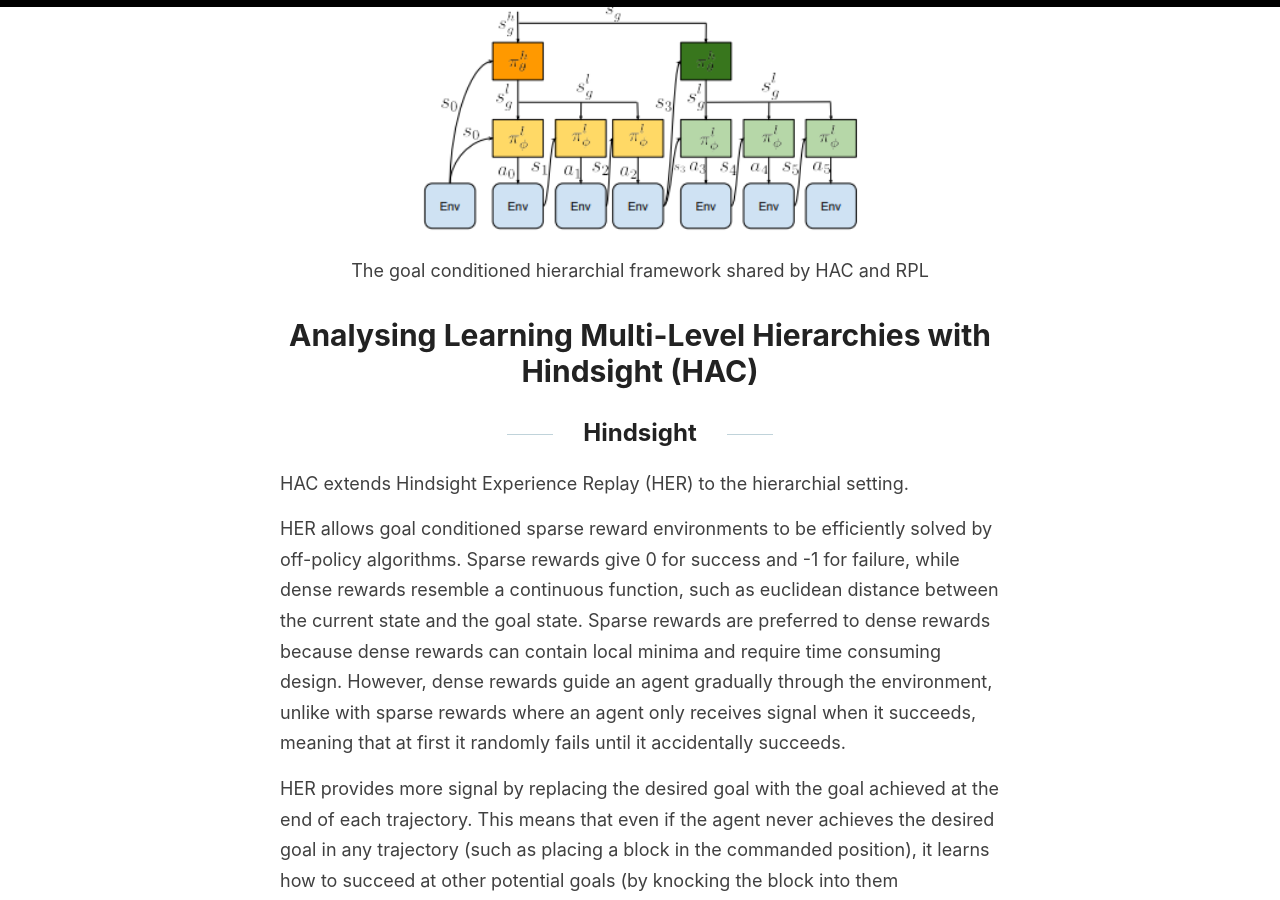
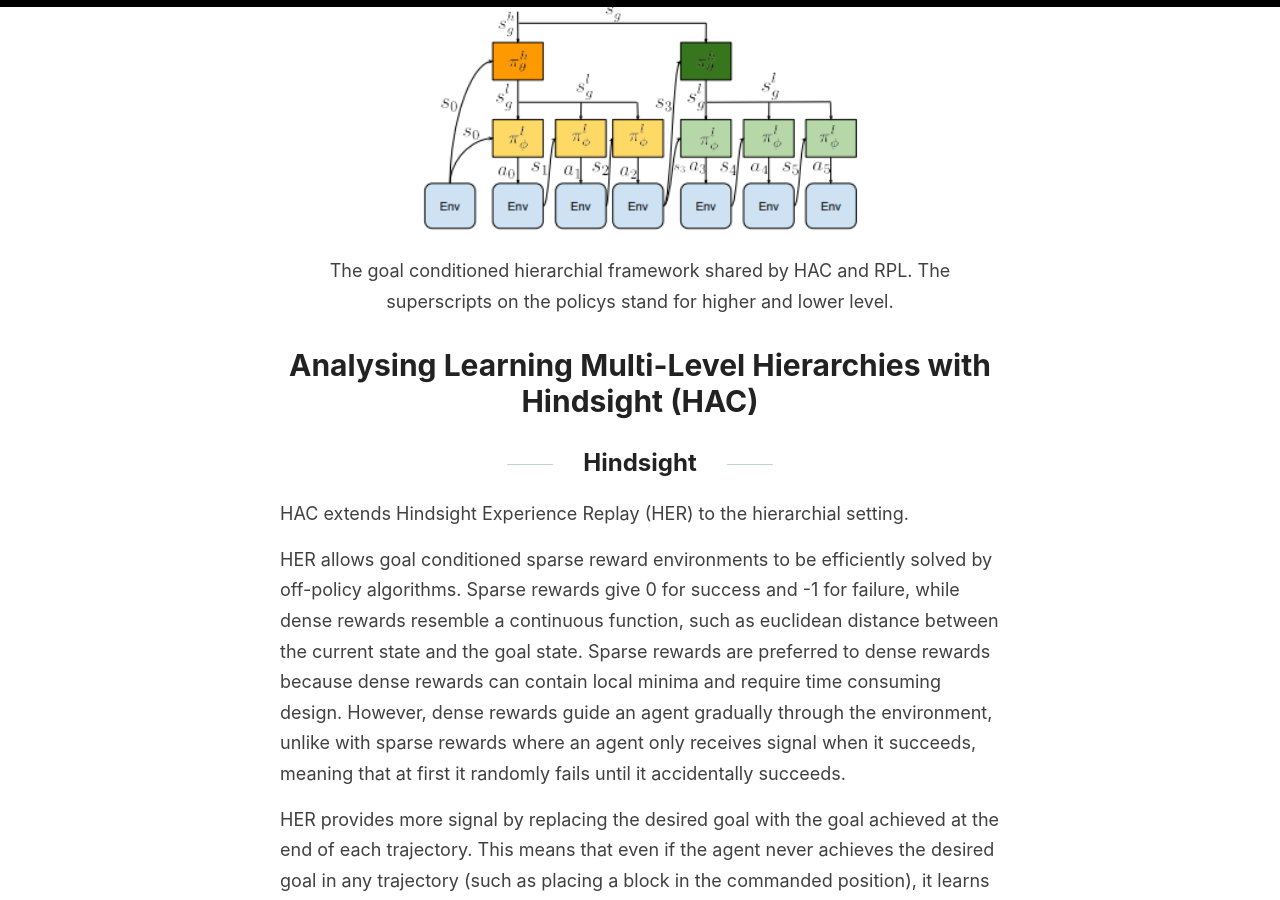
Before and after one commit to sholtodouglas/sholtodouglas.github.io, a Jekyll site: the page built from _posts/2020-06-03-DoesHierarchialRLWorkYet.md, in a window 1280 px wide and 900 px high, scrolled down 4693 px. Built offline with Jekyll 4.4.1, drawn with Linux system fonts in a browser that asks for light colours; formulas are drawn with MathJax 3.

Commit message:
Update 2020-06-03-DoesHierarchialRLWorkYet.md

```diff
--- a/_posts/2020-06-03-DoesHierarchialRLWorkYet.md
+++ b/_posts/2020-06-03-DoesHierarchialRLWorkYet.md
@@ -61,7 +61,7 @@ When state space is available, specifying goals here is easy, inexpensive to com
 {: style="text-align:center"}
 <figure>
     <img src='https://sholtodouglas.github.io/images/hierarchial/algo.png' style="width:65%" alt='missing' />
-    <figcaption>The goal conditioned hierarchial framework shared by HAC and RPL </figcaption>
+    <figcaption>The goal conditioned hierarchial framework shared by HAC and RPL.  The superscripts on the policys stand for higher and lower level. </figcaption>
 </figure>
 
 
```
